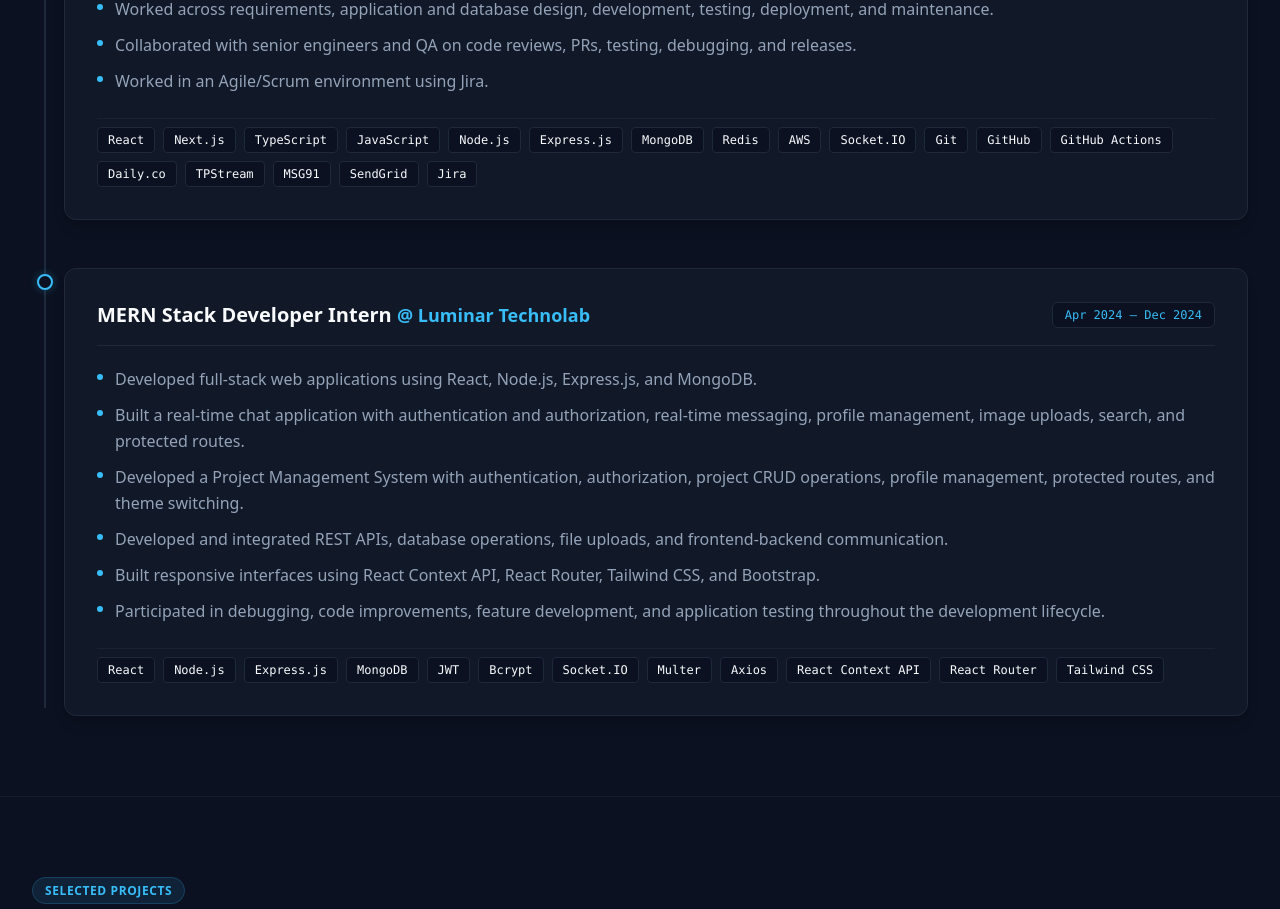
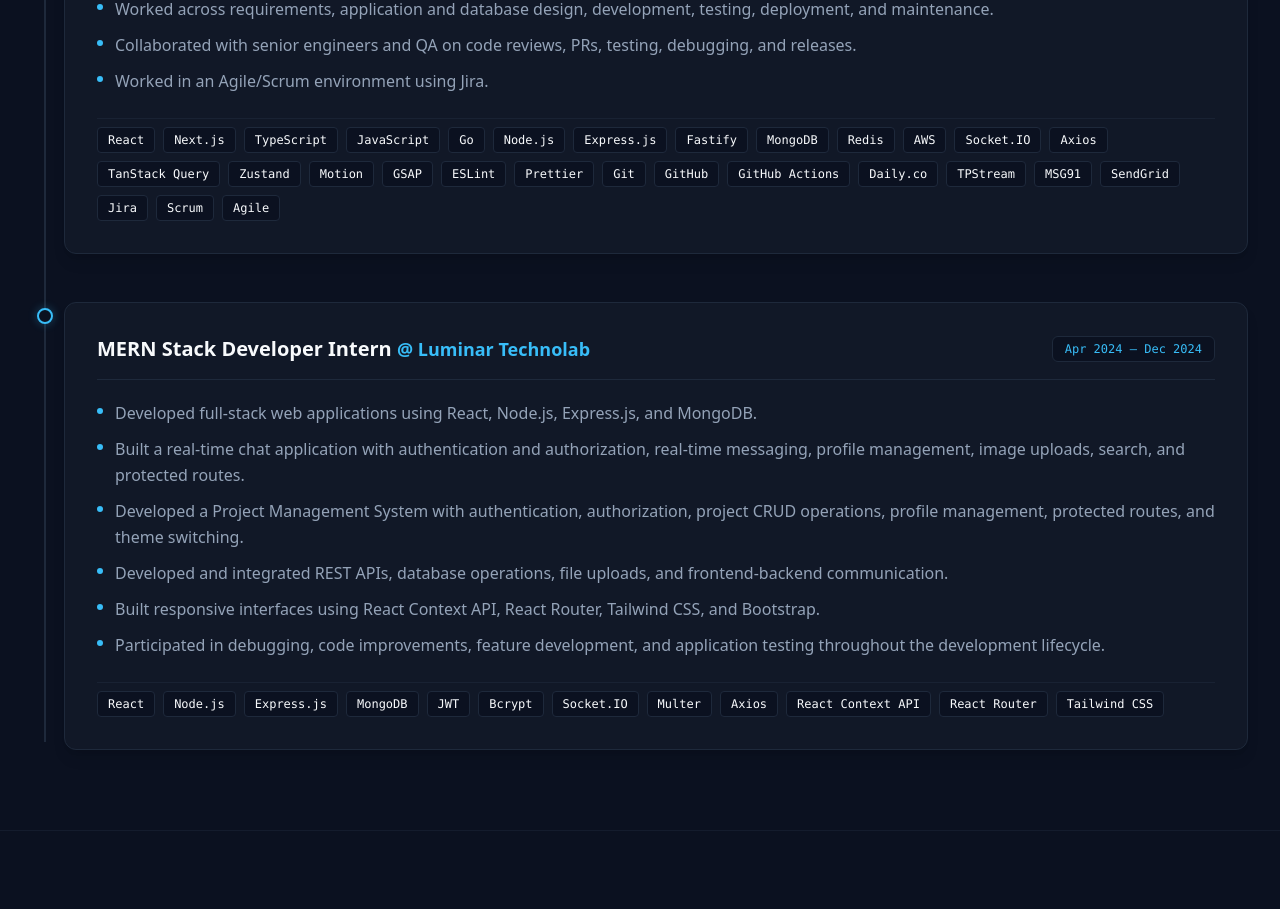
Before and after one commit to adhithyandas/Portfolio, a React (Vite) app: page / in a window 1280 px wide. Shown: the part 1780-2689 px from the top of the page. Built offline with nearby package versions, Linux system fonts and the light colour scheme.

Commit message:
feat: update skills list with Go, Fastify, frontend libraries, and methodology tools

```diff
--- a/src/data/portfolioData.ts
+++ b/src/data/portfolioData.ts
@@ -86,12 +86,21 @@ export const EXPERIENCE_DATA: ExperienceItem[] = [
       "Next.js",
       "TypeScript",
       "JavaScript",
+      "Go",
       "Node.js",
       "Express.js",
+      "Fastify",
       "MongoDB",
       "Redis",
       "AWS",
       "Socket.IO",
+      "Axios",
+      "TanStack Query",
+      "Zustand",
+      "Motion",
+      "GSAP",
+      "ESLint",
+      "Prettier",
       "Git",
       "GitHub",
       "GitHub Actions",
@@ -100,6 +109,8 @@ export const EXPERIENCE_DATA: ExperienceItem[] = [
       "MSG91",
       "SendGrid",
       "Jira",
+      "Scrum",
+      "Agile",
     ],
   },
   {
```
